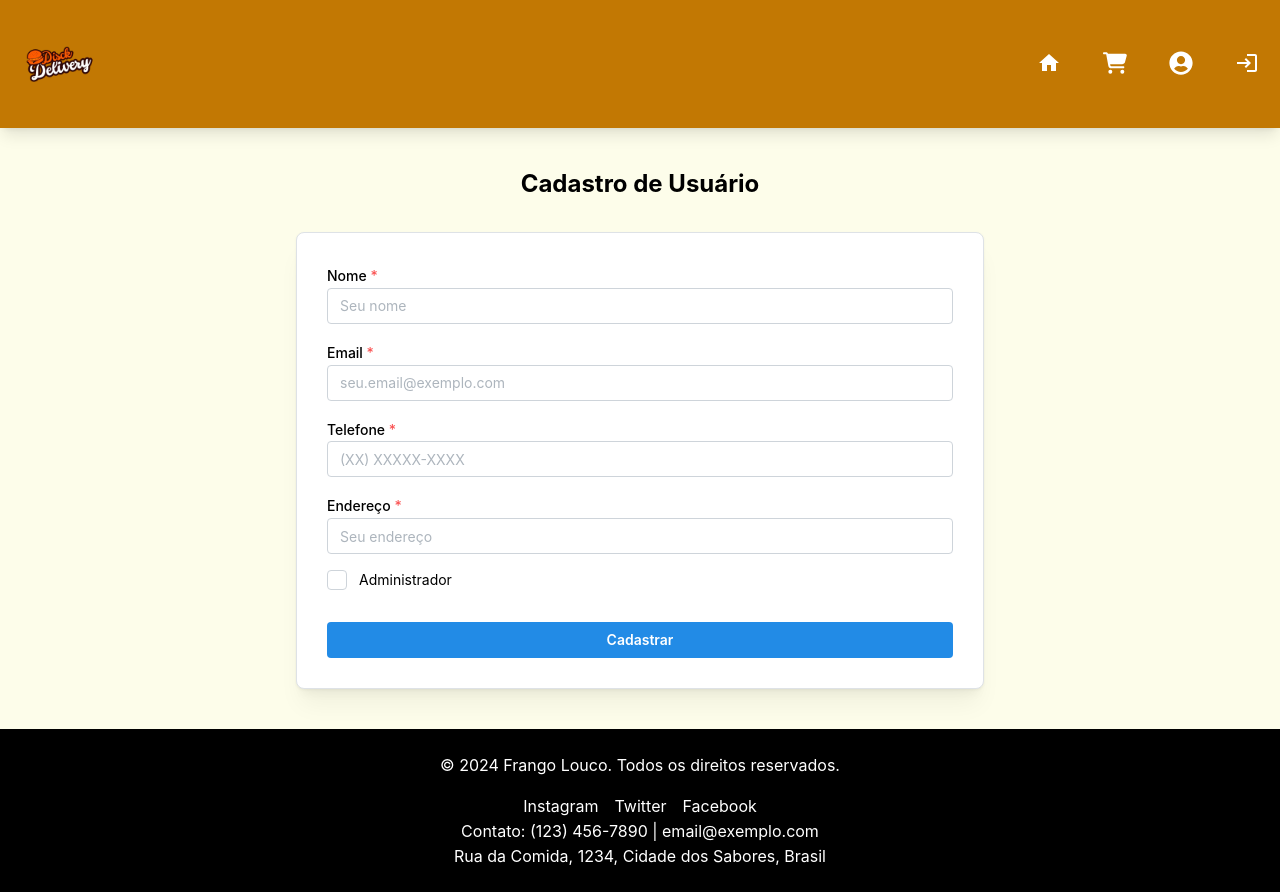
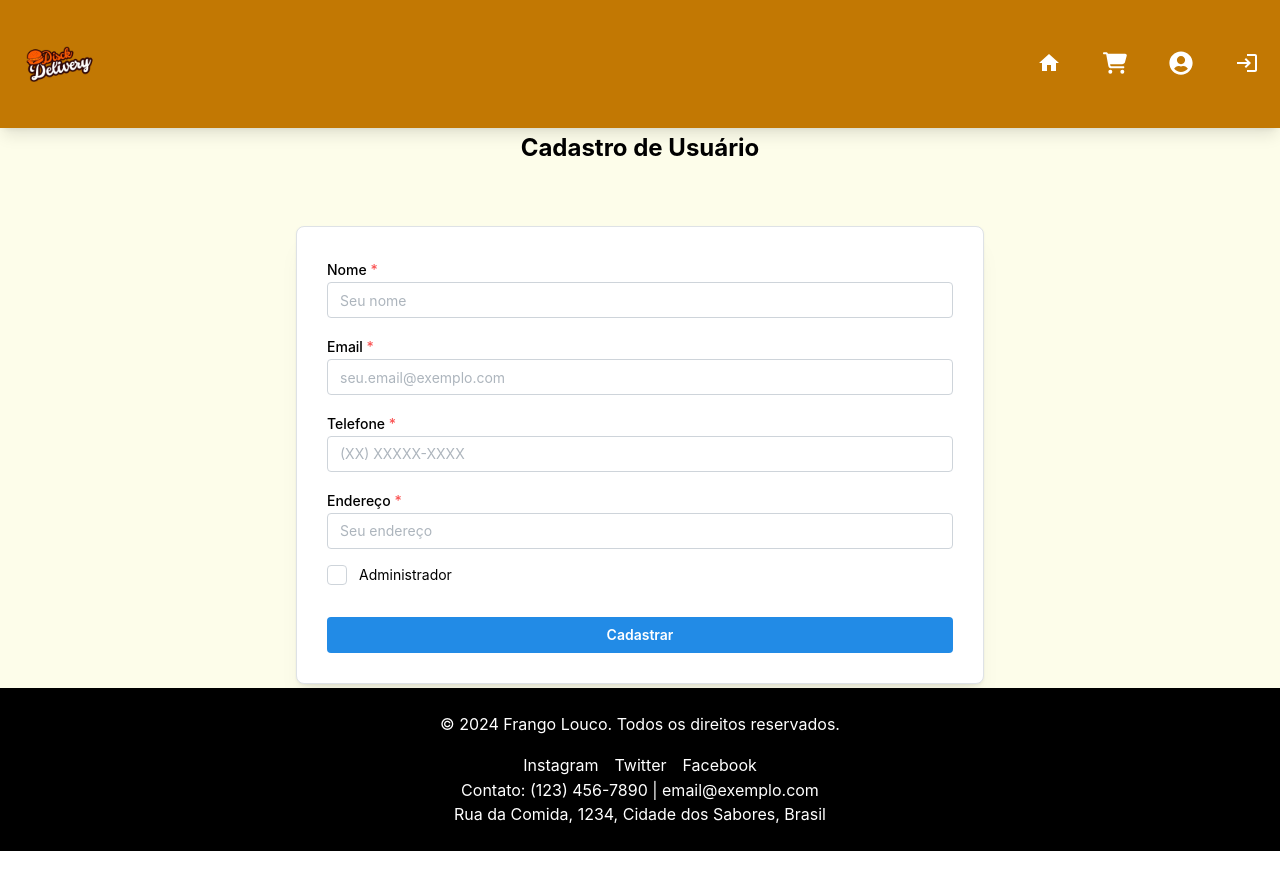
Before and after one commit to gabriellac2002/FrontRestaurante, a React (Vite) app in the folder restaurante/: page /singUp in a window 1280 px wide. After the commit the page ends 851 px from the top, so only its background shows below. Built offline with nearby package versions, Linux system fonts and the light colour scheme.

Commit message:
Enhance SignUp page layout: adjust container height and alignment for improved user experience

```diff
--- a/restaurante/src/pages/SingUp/index.tsx
+++ b/restaurante/src/pages/SingUp/index.tsx
@@ -38,7 +38,7 @@ export default function Register() {
   return (
     <div className="bg-yellow-50 min-h-screen">
       <Navbar />
-      <Container size="sm" className="py-10">
+      <Container size="sm" className="h-[70vh] flex flex-col justify-center">
         <h1 className="text-2xl font-bold text-center mb-8">
           Cadastro de Usuário
         </h1>
```
